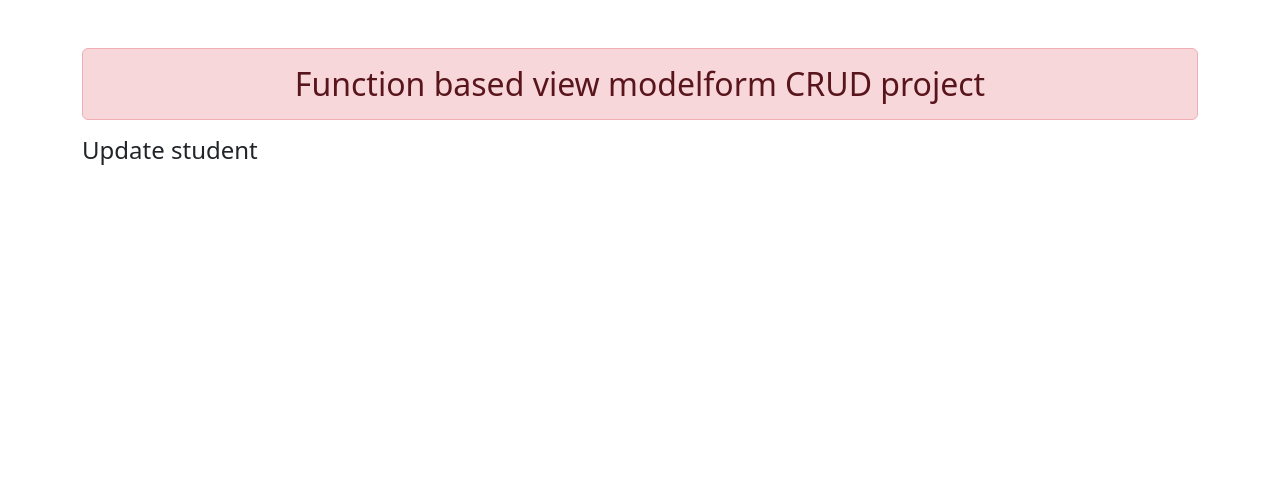
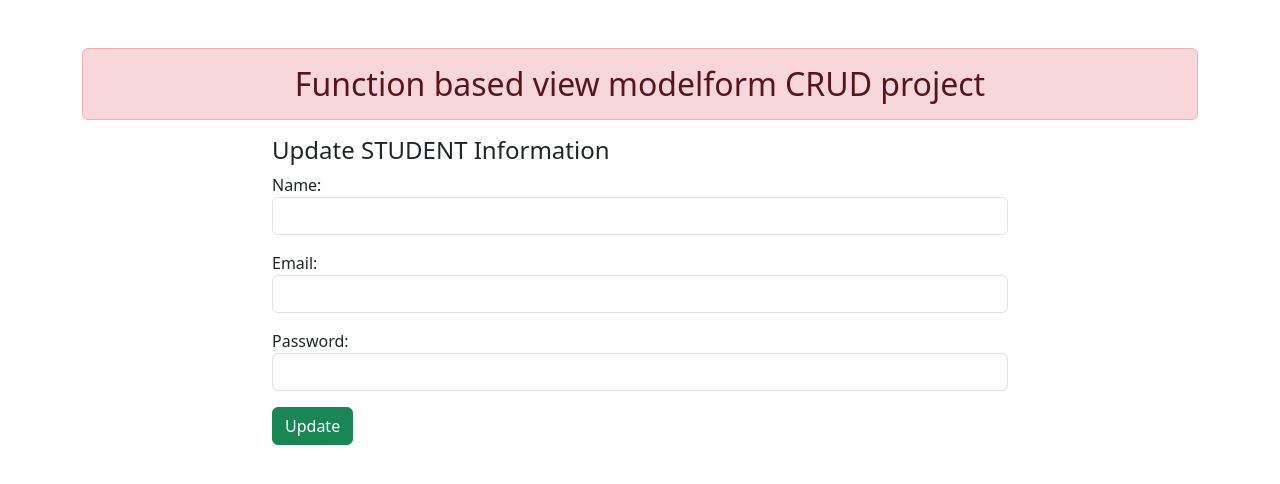
Before and after one commit to turttlehouse/CRUD-project-Django, a Django app: template enroll/templates/enroll/updatestudent.html in a window 1280 px wide. Shown: the top 484 px of the page. Run offline with Django 4.2, Linux system fonts and the light colour scheme; the template is opened without the code that fills it: values that come from a table or form of the project are taken from there, others are empty; some libraries are stand-ins or nearby versions.

Commit message:
update button activated placing update function inside view

```diff
--- a/crudtable/urls.py
+++ b/crudtable/urls.py
@@ -22,5 +22,5 @@ urlpatterns = [
     path('admin/', admin.site.urls),
     path('',views.add_show,name="addandshow"),
     path('delete/<int:id>/',views.delete_data,name="deletedata"),  #id will be passed in view function delete data
-
+    path('update/<int:id>/',views.update_data,name="updatedata"),
 ]
--- a/enroll/templates/enroll/addandshow.html
+++ b/enroll/templates/enroll/addandshow.html
@@ -36,7 +36,7 @@
                 <td>{{x.email}}</td>
                 <td>{{x.password}}</td>
                 <td>
-                    <a href="#" class="btn btn-warning btn-sm">Update</a>
+                    <a href="{% url 'updatedata' x.id %}" class="btn btn-warning btn-sm">Update</a>
                     <form action="{% url 'deletedata' x.id %}" method="POST" class="d-inline">
                         {% csrf_token %}
                         <input type="submit" class="btn btn-danger" value="Delete">
--- a/enroll/templates/enroll/updatestudent.html
+++ b/enroll/templates/enroll/updatestudent.html
@@ -3,6 +3,15 @@
 {% block content %}
 
 
-<h4>Update student</h4>
+<div class="row">
+    <div class="col-sm-8 offset-2">
+        <h4>Update STUDENT Information</h4>
+        <form action="" method="POST">
+            {% csrf_token %}
+            {{form.as_p}}
+            <input type="submit" class="btn btn-success" value="Update">
+        </form>
+    </div>
+</div>
 
 {% endblock content %}
```
Also changed, not shown: enroll/views.py (+12 -0 lines), db.sqlite3.
